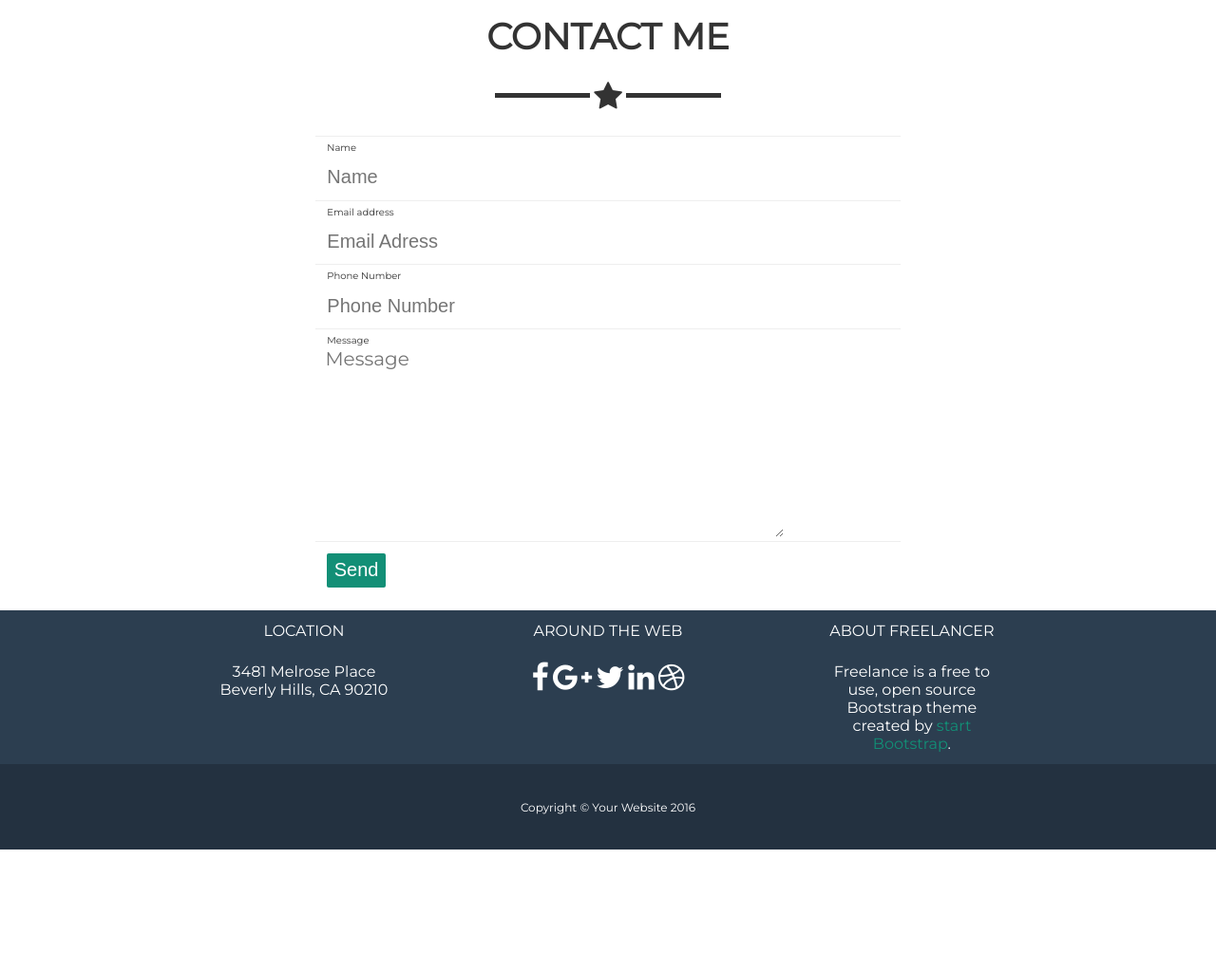
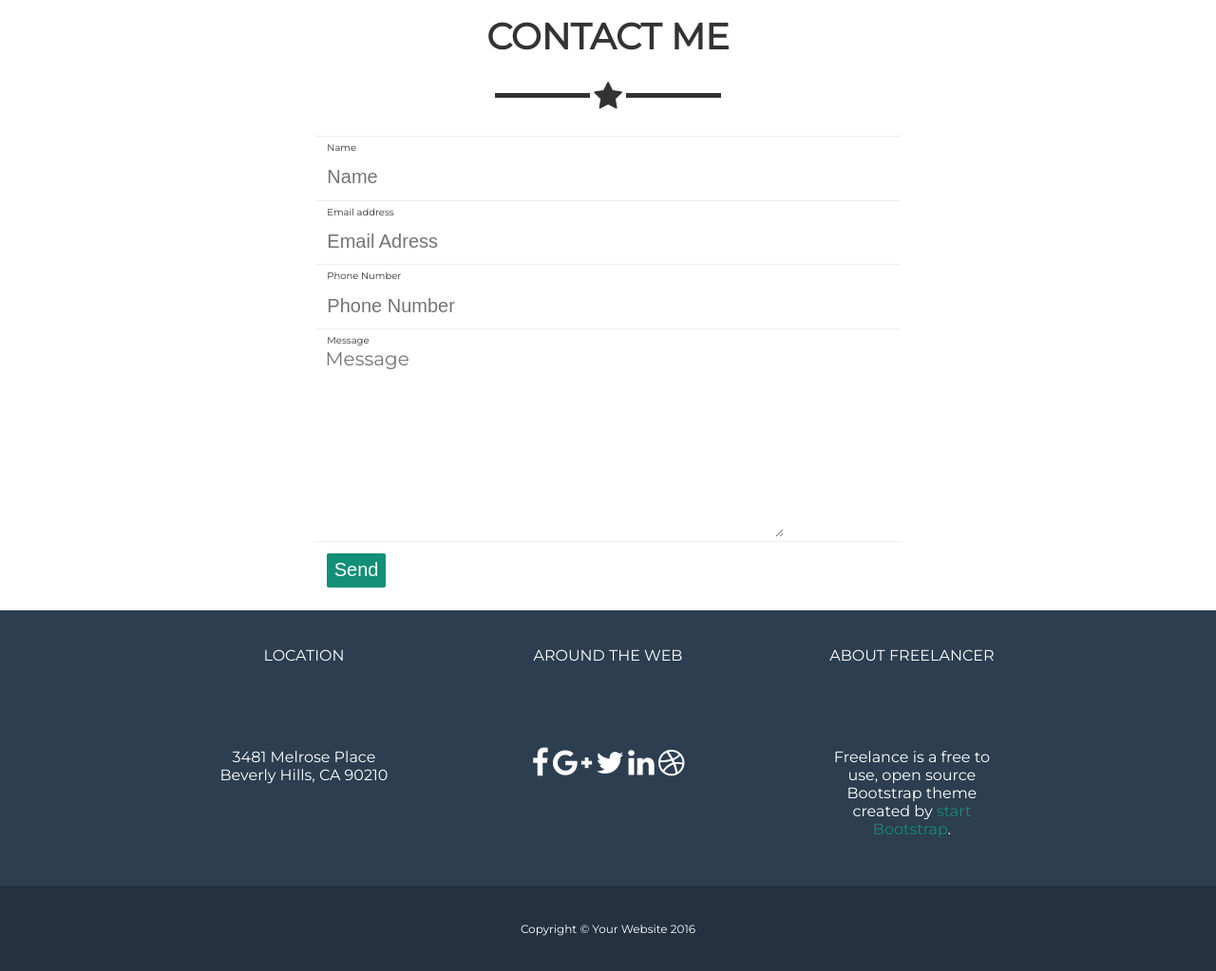
Before and after one commit to 8GutiMu/freelancer_bs, a plain HTML site: page index.html in a window 1280 px wide. Shown: the part 2076-3099 px from the top of the page at 95% size. Drawn offline with Linux system fonts and the light colour scheme.

Commit message:
ultimas modificaciones al foooter

```diff
--- a/css/common.css
+++ b/css/common.css
@@ -263,11 +263,13 @@ header > div:nth-child(4) {
 footer{
   font-family: Montserrat;
   color: white;
-  margin-bottom: 10%;
+
 }
 
 footer > div{
   background-color: #2c3e50;
+  padding-top:  2%;
+  padding-bottom: 3%;
 
 }
 
@@ -275,6 +277,7 @@ footer > div:last-child{
   background-color: #233140;
   font-size: 12px;
   padding:  2%;
+
 }
 footer > div:nth-child(2) > div:last-child > span{
   color: #128f76;
```
Also changed, not shown: index.html (+1 -1 lines).
